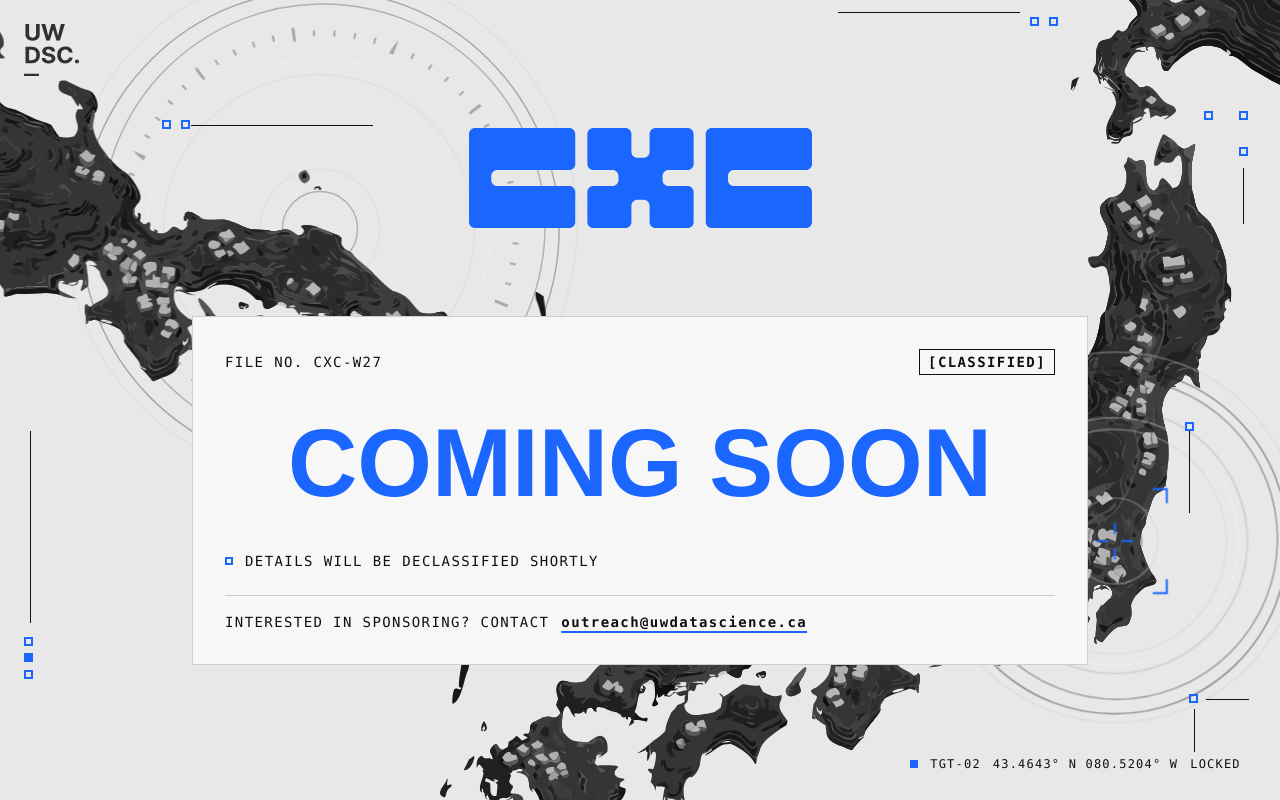
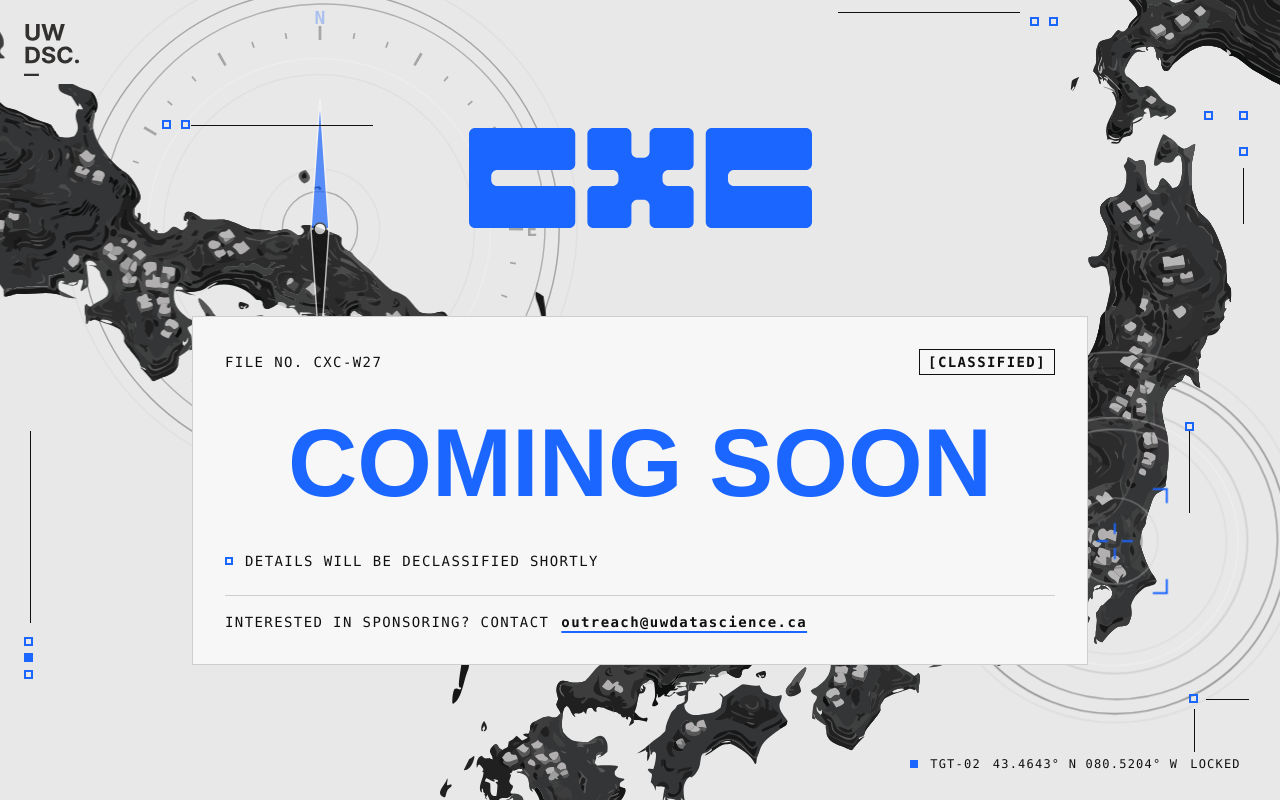
Before and after one commit to uw-datasci/cxc, a Next.js app: page / in a window 1280 px wide. Built offline with nearby package versions, Linux system fonts and the light colour scheme; a web font is replaced by a local one.

Commit message:
compass design

```diff
--- a/app/globals.css
+++ b/app/globals.css
@@ -73,8 +73,7 @@
 
 /* Motion — always pair with `motion-reduce:` (see design-system.md §4.1) */
 @theme {
-    --animate-reticle-spin: reticle-spin 90s linear infinite;
-    --animate-sweep: reticle-spin 8s linear infinite;
+    --animate-compass-needle: compass-needle 20s cubic-bezier(0.45, 0, 0.55, 1) infinite;
     --animate-ping-ring: ping-ring 4s cubic-bezier(0, 0, 0.2, 1) infinite;
     --animate-status-light: status-light 14s linear infinite both;
     --animate-boot-fade: boot-fade 700ms cubic-bezier(0.2, 0, 0, 1) both;
@@ -83,9 +82,43 @@
     --animate-draw-y: draw-y 400ms cubic-bezier(0.4, 0, 0.2, 1) both;
     --animate-redact: redact 500ms cubic-bezier(0.4, 0, 0.2, 1) both;
 
-    @keyframes reticle-spin {
-        to {
-            transform: rotate(360deg);
+    /* Swing, damp out, hold on north; get nudged, settle on a new heading; drift back. */
+    @keyframes compass-needle {
+        0%,
+        100% {
+            transform: rotate(-28deg);
+        }
+        4% {
+            transform: rotate(18deg);
+        }
+        8% {
+            transform: rotate(-10deg);
+        }
+        12% {
+            transform: rotate(5deg);
+        }
+        16% {
+            transform: rotate(-2deg);
+        }
+        20%,
+        48% {
+            transform: rotate(0deg);
+        }
+        52% {
+            transform: rotate(34deg);
+        }
+        56% {
+            transform: rotate(20deg);
+        }
+        60% {
+            transform: rotate(29deg);
+        }
+        64% {
+            transform: rotate(25deg);
+        }
+        68%,
+        92% {
+            transform: rotate(27deg);
         }
     }
     @keyframes ping-ring {
--- a/components/home/ComingSoon.tsx
+++ b/components/home/ComingSoon.tsx
@@ -2,7 +2,7 @@ import Image from "next/image";
 import type { CSSProperties } from "react";
 
 import { DossierPanel } from "@/components/home/DossierPanel";
-import { Reticle } from "@/components/home/Reticle";
+import { CompassNeedle, Reticle } from "@/components/home/Reticle";
 import { TargetLockProvider, TargetReadout, TargetReticle } from "@/components/home/TargetLock";
 import { cn } from "@/lib/utils";
 
@@ -76,7 +76,7 @@ export function ComingSoon() {
               className="absolute animate-boot-fade motion-reduce:animate-none"
               style={{ ...place(64, -17, 514, 514), animationDelay: "100ms" }}
             >
-              <Reticle variant="scope" />
+              <Reticle variant="compass" />
             </div>
 
             <div className="absolute" style={place(440, -184, TERRAIN.w, TERRAIN.h)}>
@@ -88,6 +88,14 @@ export function ComingSoon() {
               style={place(564.72 - TERRAIN.w, -553, TERRAIN.w, TERRAIN.h)}
             >
               <Image src="/home/terrain.svg" alt="" fill unoptimized />
+            </div>
+
+            {/* The needle sits above the terrain; the compass rings stay below, as in Figma. */}
+            <div
+              className="absolute animate-boot-fade motion-reduce:animate-none"
+              style={{ ...place(64, -17, 514, 514), animationDelay: "100ms" }}
+            >
+              <CompassNeedle />
             </div>
 
             <div
@@ -140,7 +148,7 @@ export function ComingSoon() {
             href="https://uwdatascience.ca"
             target="_blank"
             rel="noopener noreferrer"
-            className="absolute top-6 left-6 outline-none focus-visible:ring-3 focus-visible:ring-ring/50"
+            className="absolute top-4 left-4 bg-background p-2 outline-none focus-visible:ring-3 focus-visible:ring-ring/50"
           >
             <Image src="/home/dsc-logo.svg" alt="UW Data Science Club" width={55} height={52} />
           </a>
--- /dev/null
+++ b/components/home/CompassLean.tsx
@@ -0,0 +1,70 @@
+"use client";
+
+import { useEffect, useRef, type ReactNode } from "react";
+
+/** Furthest the needle leans toward the cursor, either side of its own heading. */
+const MAX_LEAN_DEG = 12;
+/** Pointer updates are applied at most this often, so the needle drifts rather than tracks. */
+const UPDATE_MS = 300;
+
+/**
+ * Wraps the compass needle in an extra rotation that leans it a little toward the cursor's
+ * side — east of the needle tips it clockwise, west counter-clockwise — then lets it settle
+ * with a short damped swing. Skipped on touch devices and with reduced motion.
+ */
+export function CompassLean({
+  origin,
+  size,
+  children,
+}: Readonly<{ origin: { x: number; y: number }; size: number; children: ReactNode }>) {
+  const ref = useRef<SVGGElement>(null);
+
+  useEffect(() => {
+    const group = ref.current;
+    const svg = group?.ownerSVGElement;
+    if (!group || !svg) return;
+    if (!window.matchMedia("(pointer: fine)").matches) return;
+    if (window.matchMedia("(prefers-reduced-motion: reduce)").matches) return;
+
+    let pointer: { x: number; y: number } | null = null;
+    let timer = 0;
+
+    const apply = () => {
+      timer = 0;
+      if (!pointer) return;
+
+      const box = svg.getBoundingClientRect();
+      const cx = box.left + (box.width * origin.x) / size;
+      const cy = box.top + (box.height * origin.y) / size;
+      // Bearing from the needle's pivot, clockwise from north; sin() keeps only the
+      // east/west component, so the lean never flips when the cursor crosses south.
+      const bearing = Math.atan2(pointer.x - cx, cy - pointer.y);
+      group.style.setProperty("--lean", `${(Math.sin(bearing) * MAX_LEAN_DEG).toFixed(1)}deg`);
+      pointer = null;
+    };
+
+    const onMove = (event: PointerEvent) => {
+      pointer = { x: event.clientX, y: event.clientY };
+      if (!timer) timer = window.setTimeout(apply, UPDATE_MS);
+    };
+
+    window.addEventListener("pointermove", onMove, { passive: true });
+    return () => {
+      window.removeEventListener("pointermove", onMove);
+      window.clearTimeout(timer);
+    };
+  }, [origin.x, origin.y, size]);
+
+  return (
+    <g
+      ref={ref}
+      className="transition-transform duration-1400 ease-[cubic-bezier(0.34,1.4,0.64,1)] motion-reduce:transition-none"
+      style={{
+        transform: "rotate(var(--lean, 0deg))",
+        transformOrigin: `${origin.x}px ${origin.y}px`,
+      }}
+    >
+      {children}
+    </g>
+  );
+}
--- a/components/home/Reticle.tsx
+++ b/components/home/Reticle.tsx
@@ -1,5 +1,6 @@
 import type { CSSProperties } from "react";
 
+import { CompassLean } from "@/components/home/CompassLean";
 import { cn } from "@/lib/utils";
 
 type Tone = "border" | "dark-grey" | "card" | "foreground";
@@ -22,7 +23,7 @@ const toneClass: Record<Tone, string> = {
 
 // Ring geometry copied from the Figma "right circles" groups (1169:27131, 1169:27074).
 const geometry = {
-  scope: {
+  compass: {
     size: 514,
     center: { x: 255.992, y: 262.039 },
     rings: [
@@ -60,9 +61,22 @@ export const targetCenter = {
   y: (geometry.target.center.y / geometry.target.size) * 100,
 };
 
+const CARDINALS = [
+  { label: "N", dx: 0, dy: -1 },
+  { label: "E", dx: 1, dy: 0 },
+  { label: "S", dx: 0, dy: 1 },
+  { label: "W", dx: -1, dy: 0 },
+] as const;
+
+/** Rotation pivot for an SVG element, in viewBox units. */
+function pivotAt({ x, y }: { x: number; y: number }): CSSProperties {
+  return { transformOrigin: `${x}px ${y}px` };
+}
+
 /**
  * Concentric-circle reticle from the Figma landing page.
- * - `scope`: a slowly rotating tick bezel and a radar sweep arm.
+ * - `compass`: a fixed compass dial (degree ticks and N/E/S/W). Its needle is the separate
+ *   {@link CompassNeedle}, so it can sit above the terrain while the rings stay below.
  * - `target`: a sonar ping; drift and lock-on live in `TargetLock`.
  */
 export function Reticle({
@@ -70,7 +84,6 @@ export function Reticle({
   className,
 }: Readonly<{ variant: ReticleVariant; className?: string }>) {
   const { size, center, rings } = geometry[variant];
-  const pivot: CSSProperties = { transformOrigin: `${center.x}px ${center.y}px` };
 
   return (
     <svg
@@ -79,7 +92,7 @@ export function Reticle({
       fill="none"
       className={cn(
         "block size-full overflow-visible",
-        variant === "scope" ? "opacity-30" : "opacity-42",
+        variant === "compass" ? "opacity-30" : "opacity-42",
         className
       )}
     >
@@ -94,17 +107,17 @@ export function Reticle({
         />
       ))}
 
-      {variant === "scope" && (
+      {variant === "compass" && (
         <>
-          {/* Tick bezel: a minor tick every 6°, a major tick every 30°. */}
-          <g className="animate-reticle-spin motion-reduce:animate-none" style={pivot}>
+          {/* Dial: a minor tick every 10°, a major tick every 30°, centred on the angle. */}
           <circle
             cx={center.x}
             cy={center.y}
             r={196}
             pathLength={360}
             strokeWidth={6}
-              strokeDasharray="0.6 5.4"
+            strokeDasharray="0.5 9.5"
+            strokeDashoffset={0.25}
             className="stroke-foreground"
           />
           <circle
@@ -114,18 +127,25 @@ export function Reticle({
             pathLength={360}
             strokeWidth={14}
             strokeDasharray="0.8 29.2"
+            strokeDashoffset={0.4}
             className="stroke-foreground"
           />
-          </g>
-          <line
-            x1={center.x}
-            y1={center.y}
-            x2={center.x}
-            y2={center.y - 239.137}
-            strokeWidth={STROKE}
-            className="animate-sweep stroke-foreground motion-reduce:animate-none"
-            style={pivot}
-          />
+          {CARDINALS.map(({ label, dx, dy }) => (
+            <text
+              key={label}
+              x={center.x + dx * 212}
+              y={center.y + dy * 212}
+              fontSize={18}
+              textAnchor="middle"
+              dominantBaseline="central"
+              className={cn(
+                "font-mono font-bold",
+                label === "N" ? "fill-primary" : "fill-foreground"
+              )}
+            >
+              {label}
+            </text>
+          ))}
         </>
       )}
 
@@ -136,9 +156,52 @@ export function Reticle({
           r={172.871}
           strokeWidth={STROKE * 1.5}
           className="animate-ping-ring stroke-foreground motion-reduce:hidden"
-          style={pivot}
+          style={pivotAt(center)}
         />
       )}
     </svg>
   );
 }
+
+const NEEDLE_LENGTH = 130;
+const NEEDLE_HALF_WIDTH = 9;
+
+/**
+ * The compass reticle's needle. It swings to a heading, damps out, holds, then gets nudged
+ * to a new one, and leans a little toward the cursor ({@link CompassLean}); with reduced
+ * motion it rests pointing north. Rendered as its own layer,
+ * in the same box as `<Reticle variant="compass" />`, so the terrain can't cover it.
+ */
+export function CompassNeedle({ className }: Readonly<{ className?: string }>) {
+  const { size, center } = geometry.compass;
+  const { x, y } = center;
+  const w = NEEDLE_HALF_WIDTH;
+
+  return (
+    <svg
+      aria-hidden
+      viewBox={`0 0 ${size} ${size}`}
+      fill="none"
+      className={cn("block size-full overflow-visible opacity-70", className)}
+    >
+      <CompassLean origin={center} size={size}>
+        <g
+          strokeWidth={1.5}
+          strokeLinejoin="round"
+          className="animate-compass-needle stroke-card motion-reduce:animate-none"
+          style={pivotAt(center)}
+        >
+          <polygon
+            points={`${x},${y - NEEDLE_LENGTH} ${x + w},${y} ${x - w},${y}`}
+            className="fill-primary"
+          />
+          <polygon
+            points={`${x},${y + NEEDLE_LENGTH} ${x + w},${y} ${x - w},${y}`}
+            className="fill-foreground"
+          />
+          <circle cx={x} cy={y} r={6} className="fill-card stroke-foreground" />
+        </g>
+      </CompassLean>
+    </svg>
+  );
+}
```
Lines whose indentation alone changed are shown as unchanged.
